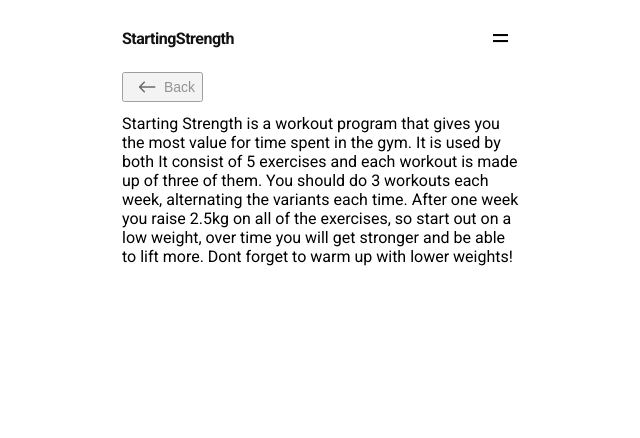
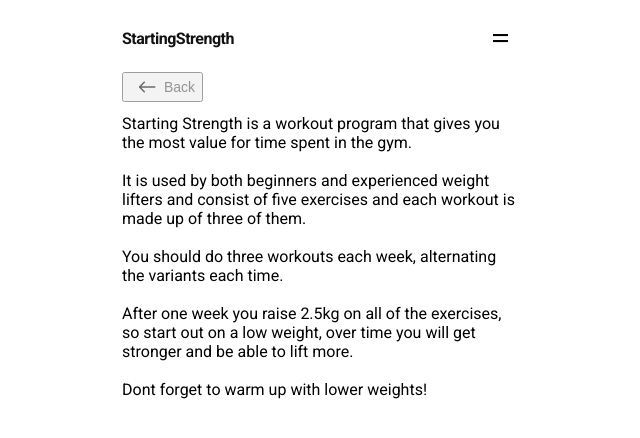
Before and after one commit to erikpantzar/starting-strength, a React (Create React App) app: page /about in a window 1280 px wide. Shown: the top 438 px of the page, without its empty margins (318-958 px from the left). Built offline with nearby package versions, Linux system fonts and the light colour scheme; what react-fastclick would draw is missing.

Commit message:
Cleaned up the text and removed route

```diff
--- a/src/Components/Menu/Menu.js
+++ b/src/Components/Menu/Menu.js
@@ -27,26 +27,13 @@
         className={['nav', open ? 'nav--isOpen' : 'nav--isClosed'].join(' ')}
       >
         <article>
-          <Typography variant="h2">What is Starting strength?</Typography>
-          <Typography>
-            Starting Strength is a workout program that gives you the most value
-            for time spent in the gym.
-          </Typography>
           <Link className="navLink" to="/about" onClick={() => setOpen(false)}>
-            Read More
-          </Link>
-          <Typography variant="h2">How does this app work?</Typography>
-          <Typography>
-            Each time you go to the gym, you choose wich variant you should do.
-            Remember it is not supposed to be the same as the last time you
-            worked out.
-          </Typography>
-          <Link
-            className="navLink"
-            to="/tutorial"
-            onClick={() => setOpen(false)}
-          >
-            Read More
+            <Typography variant="h2">What is Starting strength?</Typography>
+            <Typography>
+              Starting Strength is a workout program that gives you the most
+              value for time spent in the gym.
+            </Typography>
+            Read More >>>
           </Link>
         </article>
       </nav>
--- a/src/Components/Typography/Typography.css
+++ b/src/Components/Typography/Typography.css
@@ -20,4 +20,5 @@
 
 .Typography-p {
     margin: 0 0 24px;
+    /* line-height: 1.; */
 }
--- a/src/Routes.js
+++ b/src/Routes.js
@@ -6,7 +6,6 @@
 import Workout from './View/Workout'
 import Great from './View/Great'
 import About from './View/About'
-import Tutorial from './View/Tutorial'
 
 const Routes = () => (
   <Switch>
@@ -15,7 +14,6 @@
     <Route exact path="/workout/:type/finished" component={Great} />
     <Route exact path="/workout/:type/:workout" component={Workout} />
     <Route exact path="/about" component={About} />
-    <Route exact path="/tutorial" component={Tutorial} />
     <Redirect to="/" />
   </Switch>
 )
--- a/src/View/About.js
+++ b/src/View/About.js
@@ -4,14 +4,24 @@
 const About = () => (
   <div>
     <BackNav route={{ name: 'Back' }} />
-    <Typography>
+    <Typography variant="p">
       Starting Strength is a workout program that gives you the most value for
-      time spent in the gym. It is used by both It consist of 5 exercises and
-      each workout is made up of three of them. You should do 3 workouts each
-      week, alternating the variants each time. After one week you raise 2.5kg
-      on all of the exercises, so start out on a low weight, over time you will
-      get stronger and be able to lift more. Dont forget to warm up with lower
-      weights!
+      time spent in the gym.
+      <br />
+      <br />
+      It is used by both beginners and experienced weight lifters and consist of
+      five exercises and each workout is made up of three of them.
+      <br />
+      <br />
+      You should do three workouts each week, alternating the variants each
+      time.
+      <br />
+      <br />
+      After one week you raise 2.5kg on all of the exercises, so start out on a
+      low weight, over time you will get stronger and be able to lift more.
+      <br />
+      <br />
+      Dont forget to warm up with lower weights!
     </Typography>
   </div>
 )
--- a/src/View/Tutorial.js
+++ /dev/null
@@ -1,31 +0,0 @@
-import Typography from '../Components/Typography/Typography'
-import BackNav from '../Components/BackNav/BackNav'
-
-const Tutorial = () => (
-  <div>
-    <BackNav route={{ url: `/`, name: 'Back' }} />
-    <Typography>
-      Lorem ipsum dolor sit amet, consectetur adipiscing elit. Vivamus sed
-      mauris lobortis, varius dolor id, condimentum nibh. Nunc quis velit
-      auctor, lobortis ante a, molestie justo. Nam at luctus magna. Vivamus
-      eleifend felis sem, a condimentum neque scelerisque vitae. Donec at
-      scelerisque mi. Donec ornare aliquet nibh, eget eleifend orci convallis
-      vitae. Suspendisse a lorem ullamcorper, semper est sed, consequat neque.
-      Integer ac cursus sem. Sed placerat in mi ornare volutpat. Orci varius
-      natoque penatibus et magnis dis parturient montes, nascetur ridiculus mus.
-      Orci varius natoque penatibus et magnis dis parturient montes, nascetur
-      ridiculus mus. Nullam diam turpis, eleifend ac elit sed, fringilla
-      eleifend odio. Vestibulum quis facilisis magna, nec pellentesque lacus.
-      Cras dignissim, orci et cursus sagittis, dui felis tincidunt odio, sed
-      ultrices nisi velit nec nibh. Phasellus in neque quis tortor semper
-      elementum. Ut hendrerit, neque et tristique feugiat, lorem massa vehicula
-      dolor, id faucibus felis justo non ante. Etiam consectetur et risus id
-      semper. Aenean porta enim lorem, eu ornare elit facilisis vel. Nullam
-      ornare scelerisque interdum. Ut eget nunc elementum, porta lectus
-      facilisis, dapibus quam. Cras ut scelerisque est. Quisque in augue massa.
-      Nullam dictum nisi a felis hendrerit pulvinar.
-    </Typography>
-  </div>
-)
-
-export default Tutorial
```
